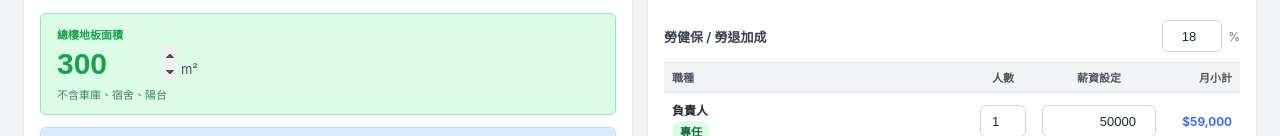
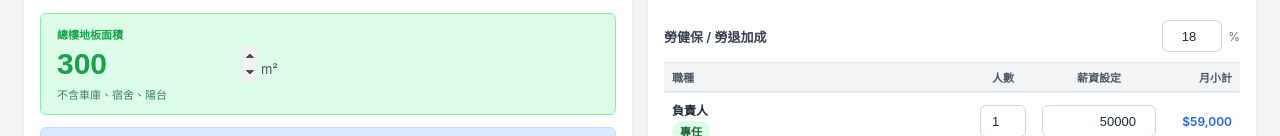
Before and after one commit to renstudiodev-TW/house-calculate, a plain HTML site: page index.html in a window 1280 px wide. Shown: the part 429-565 px from the top of the page. Drawn offline with Linux system fonts and the light colour scheme.

Commit message:
加寬總樓地板面積輸入欄位寬度
Co-Authored-By: Claude Sonnet 4.6 <noreply@anthropic.com>

```diff
--- a/index.html
+++ b/index.html
@@ -352,7 +352,7 @@ input[type=range]{flex:1;accent-color:var(--blue)}
       <div class="rbox-edit">
         <div class="rl">總樓地板面積</div>
         <div>
-          <input type="number" class="rval-input" id="area" value="300" min="0" step="10" oninput="calc()">
+          <input type="number" class="rval-input" id="area" value="300" min="0" step="10" oninput="calc()" style="width:200px">
           <span class="runit">m²</span>
         </div>
         <div class="rsub">不含車庫、宿舍、陽台</div>
```
